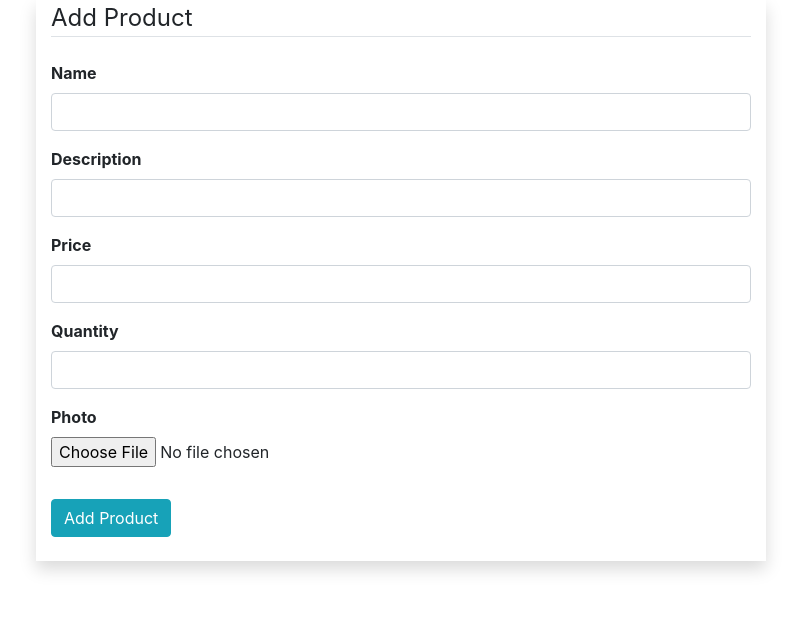
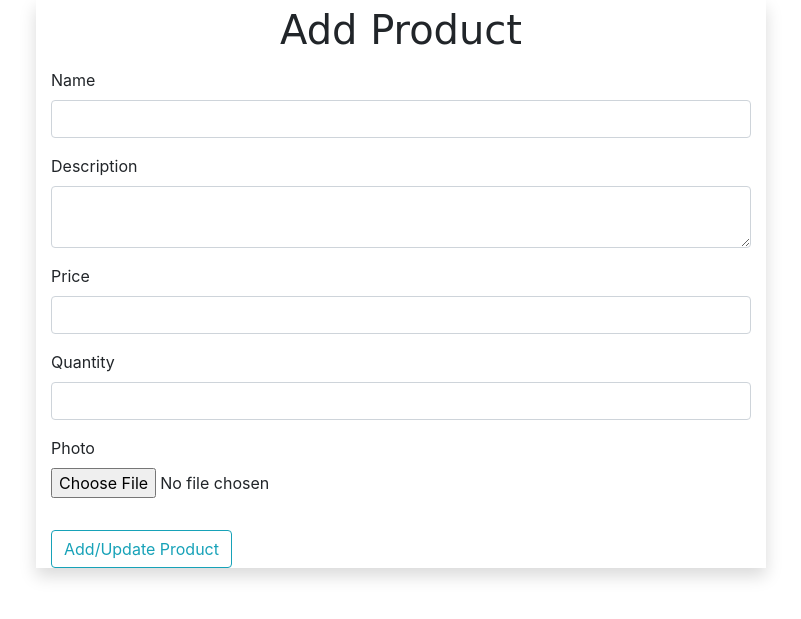
Before and after one commit to yash56244/TechHub, a Flask app: page /dashboard/seller/new in a window 1280 px wide. Shown: the part 74-693 px from the top of the page, without its empty margins (239-1040 px from the left). Run offline with Flask 2, Linux system fonts and the light colour scheme; a user stored in the database is signed in; some libraries are stand-ins or nearby versions.

Commit message:
seller able to edit product details

```diff
--- a/main/forms.py
+++ b/main/forms.py
@@ -1,7 +1,8 @@
 from flask_wtf import FlaskForm
+from flask_wtf.file import FileField, FileAllowed
 from flask_login import current_user
 from wtforms import StringField, PasswordField, SubmitField, \
-    BooleanField, TextAreaField, RadioField
+    BooleanField, TextAreaField, RadioField, IntegerField
 from wtforms.validators import DataRequired, Length, Email, \
     ValidationError, EqualTo
 from main.models import User
@@ -42,3 +43,19 @@ class RegistrationForm(FlaskForm):
 
         if not any(char.islower() for char in password.data):
             raise ValidationError('Password should have at least one lowercase letter')
+
+class ProductForm(FlaskForm):
+    name = StringField('Name', validators=[DataRequired()])
+    description = TextAreaField('Description', validators=[DataRequired()])
+    price = IntegerField('Price', validators=[DataRequired()])
+    quantity = IntegerField('Quantity', validators=[DataRequired()])
+    photo = FileField('Photo', validators=[FileAllowed(['jpg', 'png'])])
+    add_product = SubmitField('Add/Update Product')
+
+    def validate_price(self, price):
+        if price.data <= 0:
+            raise ValidationError('Price must be greater than zero.')
+
+    def validate_quantity(self, quantity):
+        if quantity.data < 0:
+            raise ValidationError('Quantity must be greater than zero.')
--- a/main/models.py
+++ b/main/models.py
@@ -23,7 +23,7 @@ class Product(db.Model):
     description = db.Column(db.Text(50), nullable=False)
     price = db.Column(db.Integer, nullable=False)
     quantity = db.Column(db.Integer, nullable=False)
-    photo = db.Column(db.LargeBinary)
+    photo_name = db.Column(db.Text, nullable=False)
     seller_id = db.Column(db.Integer, db.ForeignKey('user.id'), nullable = False)
 
     def __repr__(self):
--- a/main/routes.py
+++ b/main/routes.py
@@ -1,16 +1,24 @@
+import os
+import secrets
+from PIL import Image
 from main import app, db, bcrypt
-from flask import redirect, render_template, url_for, flash, request, session
+from flask import redirect, render_template, url_for, flash, request, session, abort
 from flask_login import login_user, logout_user, current_user, login_required
-from main.forms import LoginForm, RegistrationForm
+from main.forms import LoginForm, RegistrationForm, ProductForm
 from main.models import User, Product
+from werkzeug.utils import secure_filename
+
 @app.route('/')
 def home():
     return render_template('home.html')
 
 @app.route('/login', methods=['GET', 'POST'])
 def login():
-    # if current_user.is_authenticated:
-    #     return redirect(url_for('dashboard'))
+    if current_user.is_authenticated:
+        if session['role'] == 'customer':
+            return redirect(url_for('customer_dashboard'))
+        elif session['role'] == 'seller':
+            return redirect(url_for('seller_dashboard'))
     form = LoginForm(request.form)
     if form.validate_on_submit() and request.method == 'POST':
         user = User.query.filter_by(email=form.email.data).first()
@@ -72,21 +80,55 @@ def seller_dashboard():
 @app.route('/dashboard/seller/new', methods=['POST', 'GET'])
 @login_required
 def new_product():
-    if request.method == 'POST':
-        product = Product(name = request.form.get('name'),
-                          description = request.form.get('description'),
-                          price = request.form.get('price'),
-                          quantity = request.form.get('quantity'),
-                          photo = request.files['inputPhoto'].read(),
+    form = ProductForm()
+    if form.validate_on_submit():
+        product = Product(name = form.name.data,
+                          description = form.description.data,
+                          price = form.price.data,
+                          quantity = form.quantity.data,
+                          photo_name = save_picture(form.photo.data),
                           seller = current_user)
         db.session.add(product)
         db.session.commit()
         flash('Product has been added successfully!', 'success')
         return redirect(url_for('seller_dashboard'))
-    return render_template('new_product.html', legend = "Add Product")
+    return render_template('new_product.html', legend = "Add Product", form=form)
 
-@app.route('/product/<int:id>/photo')
+def save_picture(form_picture):
+    random_hex = secrets.token_hex(8)
+    _, f_ext = os.path.splitext(form_picture.filename)
+    picture_fn = random_hex + f_ext
+    picture_path = os.path.join(app.root_path, 'static\product_pics', picture_fn)
+
+    output_size = (250, 250)
+    i = Image.open(form_picture)
+    i.thumbnail(output_size)
+    i.save(picture_path)
+
+    return picture_fn
+
+@app.route('/product/<int:id>/update', methods=['GET', 'POST'])
 @login_required
-def product_photo(id):
+def update_product(id):
     product = Product.query.get_or_404(id)
-    return app.response_class(product.photo, mimetype='application/octet-stream')
+    if product.seller != current_user:
+        abort(403)
+    form = ProductForm()
+    if form.validate_on_submit():
+        product.name = form.name.data
+        product.description = form.description.data
+        product.price = form.price.data
+        product.quantity = form.quantity.data
+        pathp = app.root_path + '\static\product_pics\{}'.format(product.photo_name)
+        # if os.path.isfile(pathp):
+        os.remove(pathp)
+        product.photo_name = save_picture(form.photo.data)
+        db.session.commit()
+        flash('Product has been updated!', 'success')
+        return redirect(url_for('seller_dashboard'))
+    elif request.method == 'GET':
+        form.name.data = product.name
+        form.description.data = product.description
+        form.price.data = product.price
+        form.quantity.data = product.quantity
+    return render_template('new_product.html', legend='Update Product', form=form)
--- a/main/templates/new_product.html
+++ b/main/templates/new_product.html
@@ -2,32 +2,75 @@
 {% block content %}
 <div class="content-section container shadow">
     <form action="" method="POST" name="form" enctype="multipart/form-data">
+        {{ form.hidden_tag() }}
             <fieldset class="form-group">
-            <legend class="border-bottom mb-4">{{ legend }}</legend>
-            <div class="form-group"><b>
-                <label for="" class="form-control-label">Name</label> <br></b>
-                <input type="text" name="name" required class="form-control form-control-md">
+                <center>
+                    <legend style="font-size: 40px; font-family: cursive; font-weight: 400;">{{ legend }}</legend>
+                </center>
+                <div class="form-group">
+                    {{ form.name.label(class="form-control-label") }}
+                    {% if form.name.errors %}
+                    {{ form.name(class="form-control form-control-md is-invalid") }}
+                    <div class="invalid-feedback">
+                        {% for error in form.name.errors %}
+                        <span>{{ error }}</span>
+                        {% endfor %}
                     </div>
-            <div class="form-group"><b>
-                <label for="" class="form-control-label">Description</label><br></b>
-                <input type="text" name="description" required class="form-control form-control-md">
+                    {% else %}
+                    {{ form.name(class="form-control form-control-md") }}
+                    {% endif %}
                 </div>
-            <div class="form-group"><b>
-                <label for="" class="form-control-label">Price</label><br></b>
-                <input type="number" name="price" required class="form-control form-control-md">
+                <div class="form-group">
+                    {{ form.description.label(class="form-control-label") }}
+                    {% if form.description.errors %}
+                    {{ form.description(class="form-control form-control-md is-invalid") }}
+                    <div class="invalid-feedback">
+                        {% for error in form.description.errors %}
+                        <span>{{ error }}</span>
+                        {% endfor %}
                     </div>
-            <div class="form-group"><b>
-                <label for="" class="form-control-label">Quantity</label><br></b>
-                <input type="number" name="quantity" required class="form-control form-control-md">
+                    {% else %}
+                    {{ form.description(class="form-control form-control-md") }}
+                    {% endif %}
                 </div>
-            <div class="form-group"><b>
-                <label for="inputPhoto" class="form-control-label">Photo</label><br></b>
-                <input type="file" name="inputPhoto" accept="image/x-png,image/gif,image/jpeg" required>
+                <div class="form-group">
+                    {{ form.price.label(class="form-control-label") }}
+                    {% if form.price.errors %}
+                    {{ form.price(class="form-control form-control-md is-invalid") }}
+                    <div class="invalid-feedback">
+                        {% for error in form.price.errors %}
+                        <span>{{ error }}</span>
+                        {% endfor %}
+                    </div>
+                    {% else %}
+                    {{ form.price(class="form-control form-control-md") }}
+                    {% endif %}
+                </div>
+                <div class="form-group">
+                    {{ form.quantity.label(class="form-control-label") }}
+                    {% if form.quantity.errors %}
+                    {{ form.quantity(class="form-control form-control-md is-invalid") }}
+                    <div class="invalid-feedback">
+                        {% for error in form.quantity.errors %}
+                        <span>{{ error }}</span>
+                        {% endfor %}
+                    </div>
+                    {% else %}
+                    {{ form.quantity(class="form-control form-control-md") }}
+                    {% endif %}
+                </div>
+                <div class="form-group">
+                    {{ form.photo.label() }}
+                    {{ form.photo(class="form-control-file") }}
+                    {% if form.photo.errors %}
+                        {% for error in form.photo.errors %}
+                            <span class="text-danger">{{ error }}</span></br>
+                        {% endfor %}
+                    {% endif %}
                 </div>
             </fieldset>
             <div class="form-group">
-            <input type="submit" class="btn btn-info" value="Add Product">
-            <br><br>
+                {{ form.add_product(class="btn btn-outline-info") }}
             </div>
     </form>
 </div>
--- a/main/templates/seller_dashboard.html
+++ b/main/templates/seller_dashboard.html
@@ -6,6 +6,7 @@
     <p>{{ product.description }}</p>
     <p>{{ product.price }}</p>
     <p>{{ product.quantity }}</p>
-    <img src="{{ url_for('product_photo', id = product.id) }}" width="200" height="200" alt="">
+    <img src="../static/product_pics/{{ product.photo_name }}" alt="">
+    <a href="{{ url_for('update_product', id = product.id) }}" class="btn btn-secondary">Edit</a>
 {% endfor %}
 {% endblock content %}
```
Also changed, not shown: main/site.db, main/static/product_pics/c0d40e9e968888c6.jpg (added), main/static/product_pics/ddeed794f783a082.jpg (added). Lines whose indentation alone changed are shown as unchanged.
